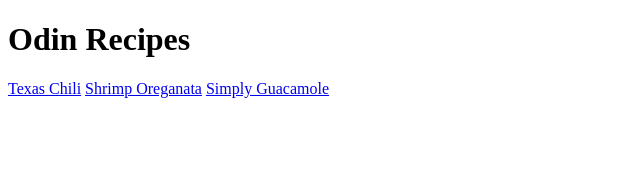
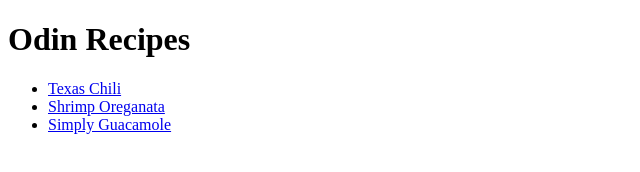
Before and after one commit to ksummerland/odin-recipes, a plain HTML site: page index.html in a window 1280 px wide. Shown: the whole page, without its empty margins (0-640 px from the left). Drawn offline with Linux system fonts and the light colour scheme.

Commit message:
feat. Add unordered list to links

```diff
--- a/index.html
+++ b/index.html
@@ -7,8 +7,10 @@
 
     <body>
         <h1>Odin Recipes</h1>
-        <a href="recipes/texas-chili.html">Texas Chili</a>
-        <a href="recipes/shrimp-oreganata.html">Shrimp Oreganata</a>
-        <a href="recipes/simply-guacamole.html">Simply Guacamole</a>
+        <ul>
+        <li><a href="recipes/texas-chili.html">Texas Chili</a></li>
+        <li><a href="recipes/shrimp-oreganata.html">Shrimp Oreganata</a></li>
+        <li><a href="recipes/simply-guacamole.html">Simply Guacamole</a></li>
+        </ul>
     </body>
 </html>
```
